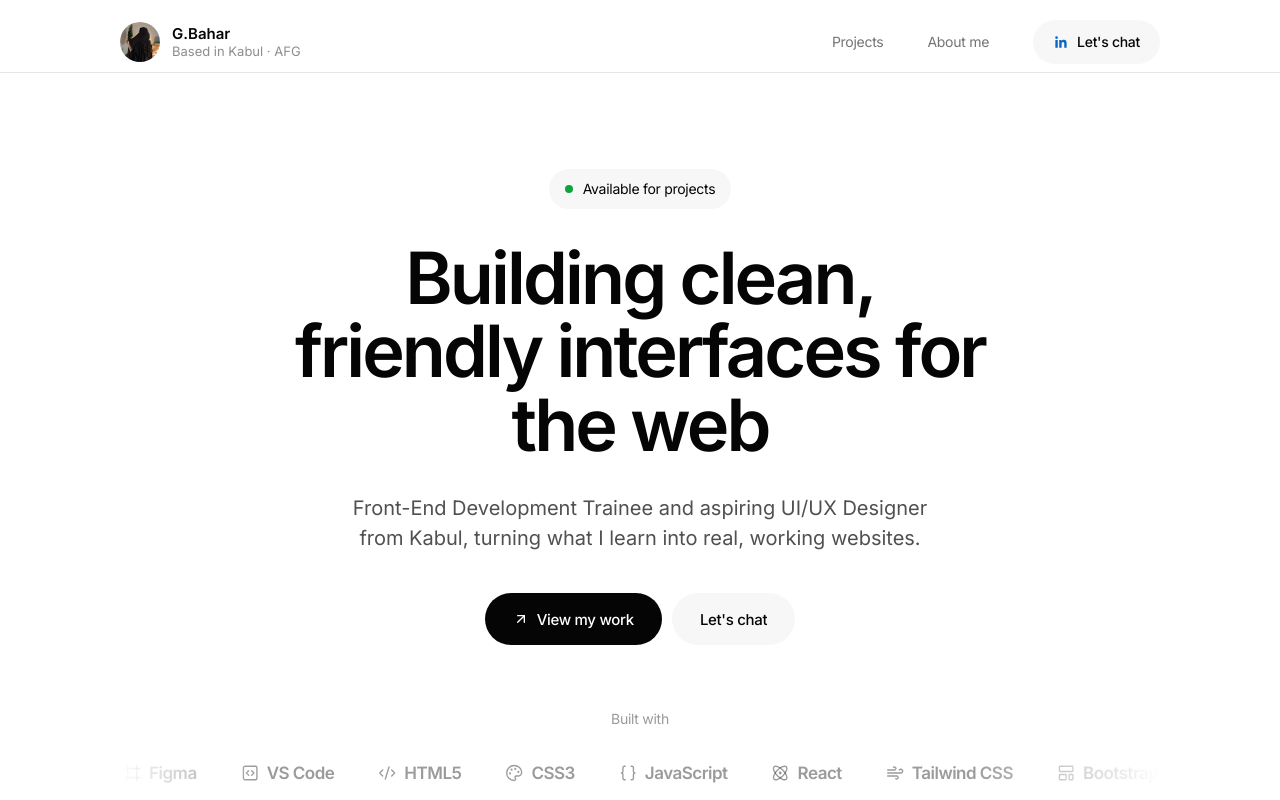
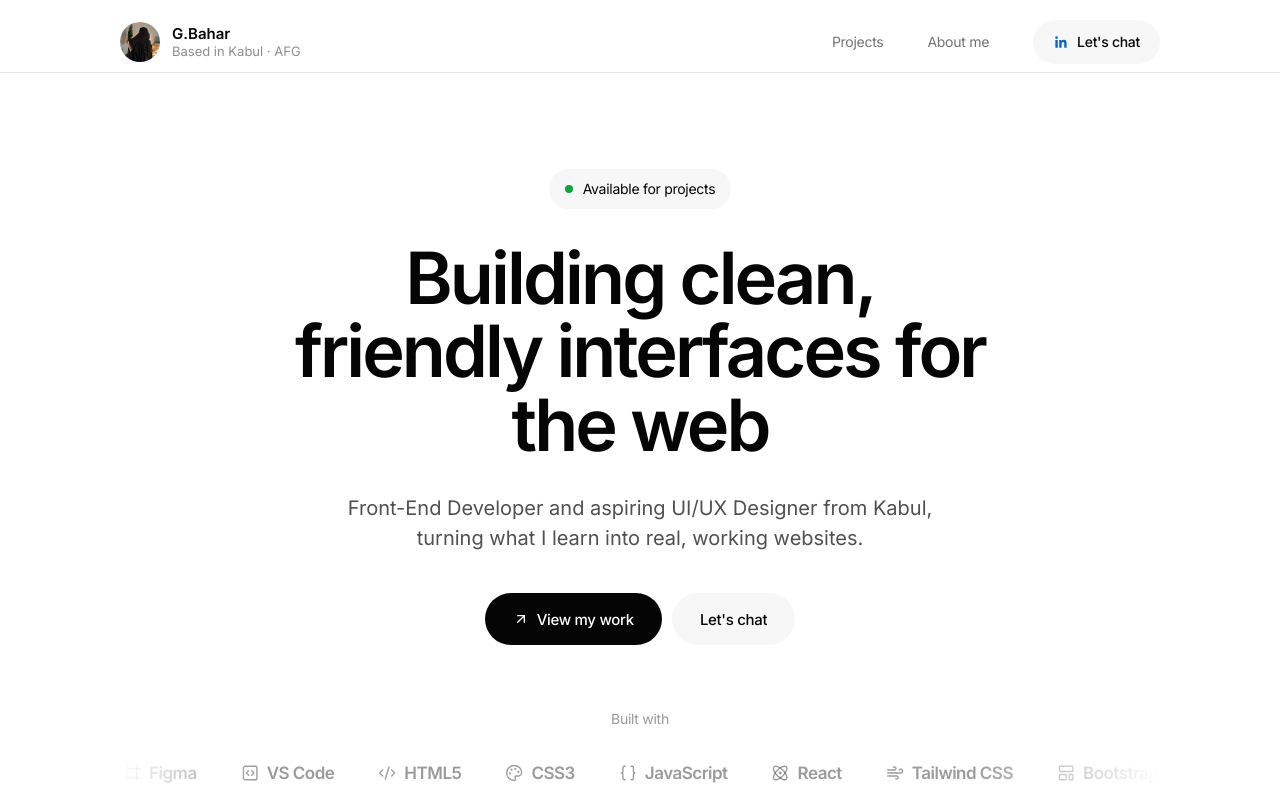
Before and after one commit to ghezaalbahar-gif/My-Portfolio-Web, a React (Vite) app: page / in a window 1280 px wide. Shown: the top 800 px of the page. Built offline with nearby package versions, Linux system fonts and the light colour scheme.

Commit message:
changed hero data

```diff
--- a/src/components/Hero/HeroData.js
+++ b/src/components/Hero/HeroData.js
@@ -2,7 +2,7 @@ const hero = {
   badge: 'Available for projects',
   title: 'Building clean, friendly interfaces for the web',
   subtitle:
-    'Front-End Development Trainee and aspiring UI/UX Designer from Kabul, turning what I learn into real, working websites.',
+    'Front-End Developer and aspiring UI/UX Designer from Kabul, turning what I learn into real, working websites.',
   primaryCta: { label: 'View my work', to: '/projects' },
   secondaryCta: {
     label: "Let's chat",
```
